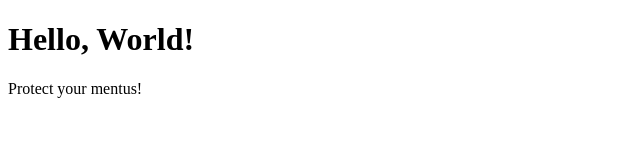
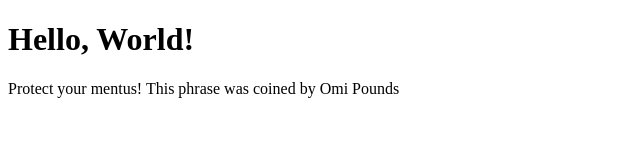
Before and after one commit to Aideyan1/docker-ecr-project, a plain HTML site: page index.html in a window 1280 px wide. Shown: the whole page, without its empty margins (0-640 px from the left). Drawn offline with Linux system fonts and the light colour scheme.

Commit message:
update index file

```diff
--- a/index.html
+++ b/index.html
@@ -7,6 +7,6 @@
 </head>
 <body>
     <h1>Hello, World!</h1>
-    <p>Protect your mentus!</p>
+    <p>Protect your mentus! This phrase was coined by Omi Pounds</p>
 </body>
 </html>
```
